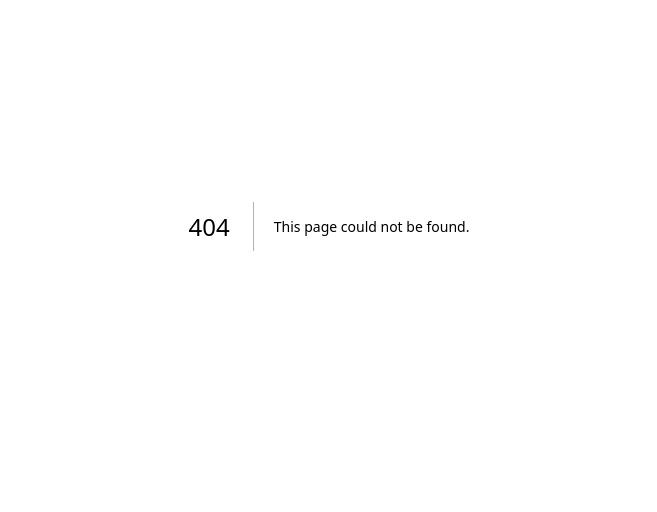
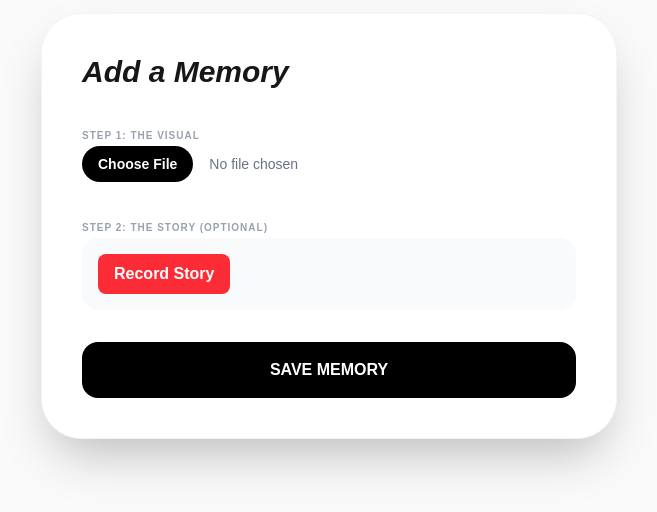
Before and after one commit to Jacksonmc00/memory-app, a Next.js app: page /albums/1/upload in a window 1280 px wide. Before the commit this address had no page. Shown: the part 174-686 px from the top of the page, without its empty margins (311-968 px from the left). Built offline with nearby package versions, Linux system fonts and the light colour scheme.

Commit message:
Addition memory features

```diff
--- /dev/null
+++ b/src/app/albums/[id]/upload/page.tsx
@@ -0,0 +1,119 @@
+'use client'
+import { useState, useRef } from 'react'
+import { useParams, useRouter } from 'next/navigation'
+import { motion, AnimatePresence } from 'framer-motion'
+
+export default function UploadMemoryPage() {
+  const { id: albumId } = useParams()
+  const router = useRouter()
+
+  // State for files and recording
+  const [file, setFile] = useState<File | null>(null)
+  const [isRecording, setIsRecording] = useState(false)
+  const [audioBlob, setAudioBlob] = useState<Blob | null>(null)
+  const [isUploading, setIsUploading] = useState(false)
+
+  const mediaRecorder = useRef<MediaRecorder | null>(null)
+
+  // --- Audio Recording Logic ---
+  const startRecording = async () => {
+    const stream = await navigator.mediaDevices.getUserMedia({ audio: true })
+    mediaRecorder.current = new MediaRecorder(stream)
+    const chunks: any[] = []
+    mediaRecorder.current.ondataavailable = (e) => chunks.push(e.data)
+    mediaRecorder.current.onstop = () => setAudioBlob(new Blob(chunks, { type: 'audio/webm' }))
+    mediaRecorder.current.start()
+    setIsRecording(true)
+  }
+
+  const stopRecording = () => {
+    mediaRecorder.current?.stop()
+    setIsRecording(false)
+  }
+
+  // --- The "ThinkOn" Upload Handshake ---
+  const handleUpload = async (e: React.FormEvent) => {
+    e.preventDefault()
+    if (!file) return alert('Please select a photo first')
+    setIsUploading(true)
+
+    try {
+      // 1. Get a Presigned URL from our Server Action
+      const res = await fetch('/api/upload-url', {
+        method: 'POST',
+        body: JSON.stringify({
+          fileName: file.name,
+          contentType: file.type,
+          albumId
+        })
+      })
+      const { url, key } = await res.json()
+
+      // 2. Upload DIRECTLY to ThinkOn S3
+      await fetch(url, {
+        method: 'PUT',
+        body: file,
+        headers: { 'Content-Type': file.type }
+      })
+
+      // 3. Save the record to Supabase
+      // (We'll create a simple API route or action for this next)
+      await fetch('/api/memories/create', {
+        method: 'POST',
+        body: JSON.stringify({ albumId, storageKey: key, title: file.name })
+      })
+
+      router.push(`/albums/${albumId}`)
+    } catch (err) {
+      console.error(err)
+      alert('Upload failed. Check your ThinkOn CORS settings.')
+    } finally {
+      setIsUploading(false)
+    }
+  }
+
+  return (
+    <main className="min-h-screen bg-[#fafafa] p-8 flex items-center justify-center">
+      <motion.div
+        initial={{ opacity: 0, scale: 0.95 }}
+        animate={{ opacity: 1, scale: 1 }}
+        className="max-w-xl w-full bg-white rounded-[2.5rem] shadow-2xl p-10 border border-gray-100"
+      >
+        <h1 className="text-3xl font-black italic mb-8">Add a Memory</h1>
+
+        <form onSubmit={handleUpload} className="space-y-8">
+          {/* Photo Picker */}
+          <div className="space-y-2">
+            <label className="text-[10px] uppercase tracking-widest font-bold text-gray-400">Step 1: The Visual</label>
+            <input
+              type="file"
+              accept="image/*"
+              onChange={(e) => setFile(e.target.files?.[0] || null)}
+              className="w-full text-sm text-gray-500 file:mr-4 file:py-2 file:px-4 file:rounded-full file:border-0 file:text-sm file:font-semibold file:bg-black file:text-white hover:file:bg-gray-800"
+            />
+          </div>
+
+          {/* Audio Recorder UI */}
+          <div className="space-y-2">
+            <label className="text-[10px] uppercase tracking-widest font-bold text-gray-400">Step 2: The Story (Optional)</label>
+            <div className="flex items-center gap-4 p-4 bg-gray-50 rounded-2xl">
+              {!isRecording ? (
+                <button type="button" onClick={startRecording} className="bg-red-500 text-white px-4 py-2 rounded-lg font-bold">Record Story</button>
+              ) : (
+                <button type="button" onClick={stopRecording} className="bg-black text-white px-4 py-2 rounded-lg font-bold animate-pulse">Stop Recording</button>
+              )}
+              {audioBlob && <span className="text-green-600 font-bold text-sm">✓ Audio Captured</span>}
+            </div>
+          </div>
+
+          <button
+            disabled={isUploading}
+            className={`w-full py-4 rounded-2xl font-black text-white transition-all ${isUploading ? 'bg-gray-300' : 'bg-black hover:bg-gray-800'}`}
+          >
+            {isUploading ? 'SAVING TO VAULT...' : 'SAVE MEMORY'}
+          </button>
+        </form>
+      </motion.div>
+    </main>
+  )
+}
```
